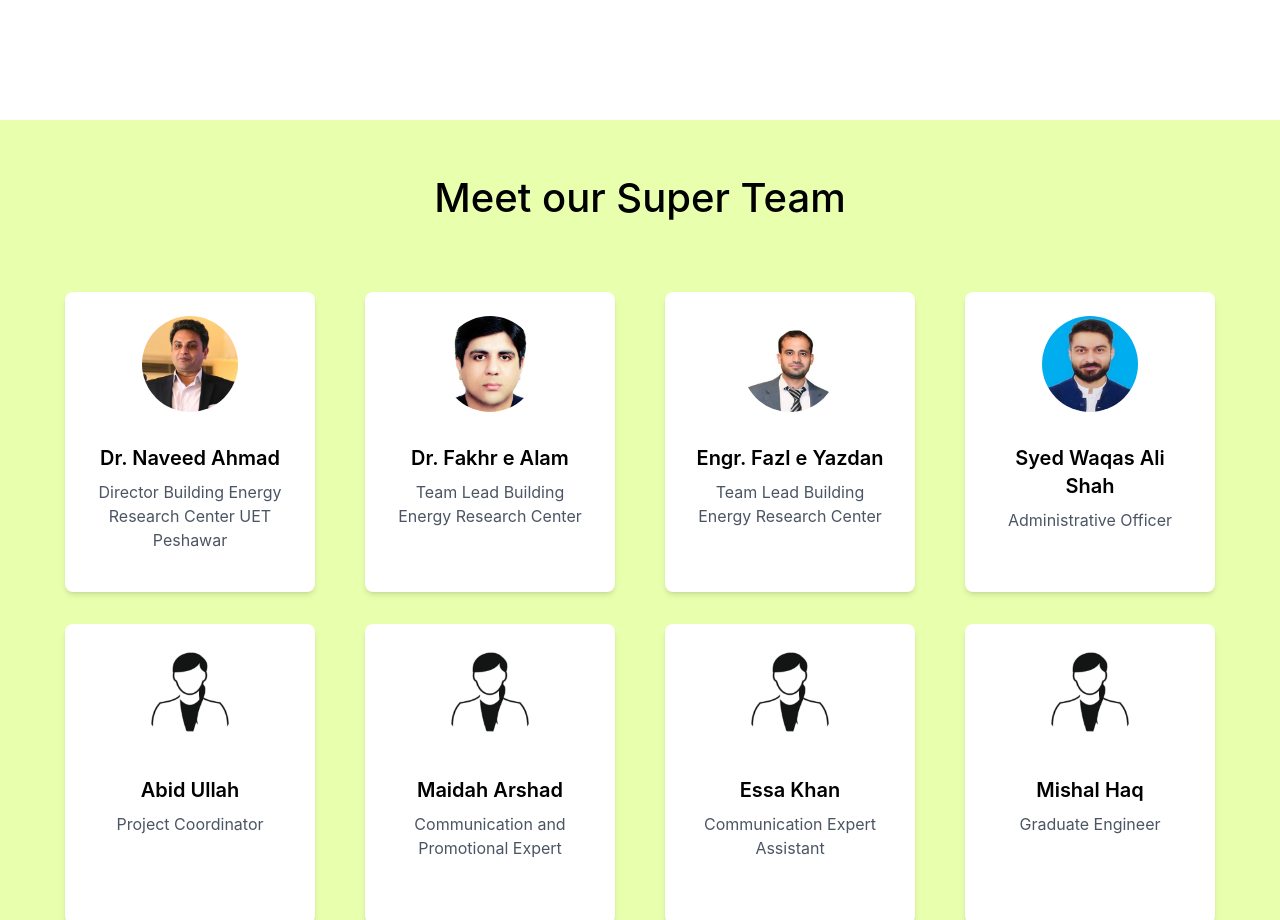
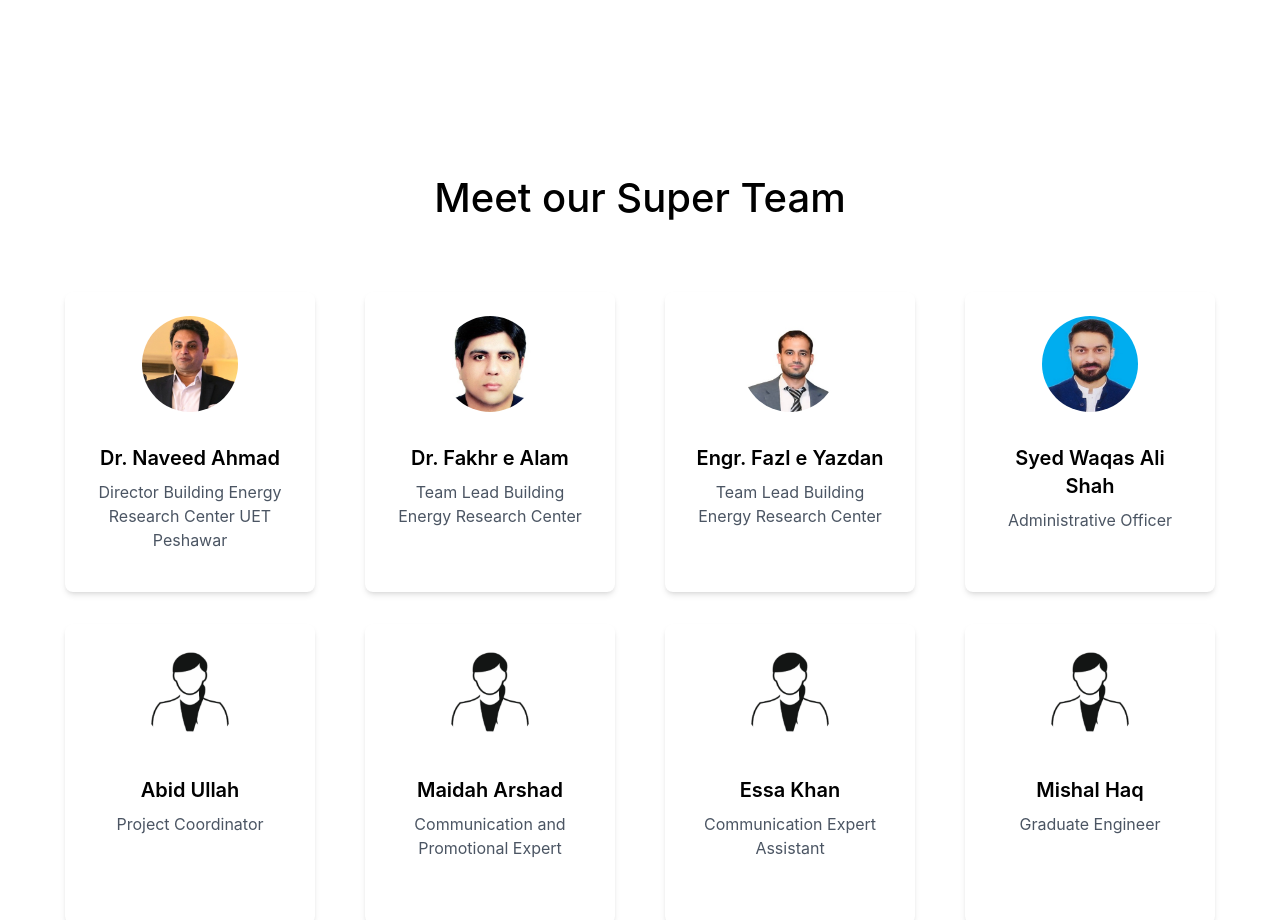
Before and after one commit to mianfarooqazam/berc-pk, a React (Create React App) app: page / in a window 1280 px wide. Shown: the part 3880-4800 px from the top of the page. Built offline with nearby package versions, Linux system fonts and the light colour scheme; the HTML template or start-up script is replaced by a standard one.

Commit message:
UI Updated

```diff
--- a/src/pages/Team.js
+++ b/src/pages/Team.js
@@ -49,7 +49,7 @@ const Team = () => {
         </div>
       </section>
 
-      <header className="w-full py-2" style={{ backgroundColor: 'rgb(232, 255, 174)' }}>
+      <header className="w-full py-2" style={{ backgroundColor: '#ffff' }}>
         <h1
           className="text-center font-medium"
           style={{ fontSize: '40px', marginTop: '40px' }}
@@ -61,7 +61,7 @@ const Team = () => {
       <section id="team-members" className="flex">
         <div
           className="w-full flex flex-col items-center justify-center p-10"
-          style={{ backgroundColor: 'rgb(232, 255, 174)' }}
+          style={{ backgroundColor: '#fff' }}
         >
           <div className="flex flex-wrap justify-center">
             {teamMembers.map((member, index) => (
```
